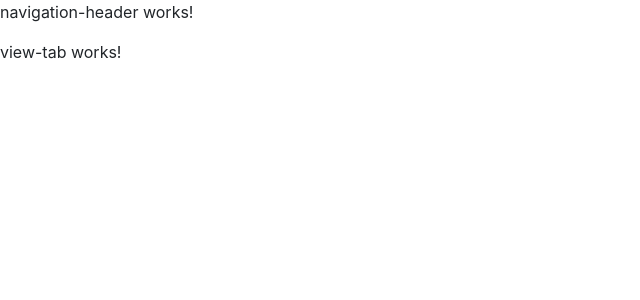
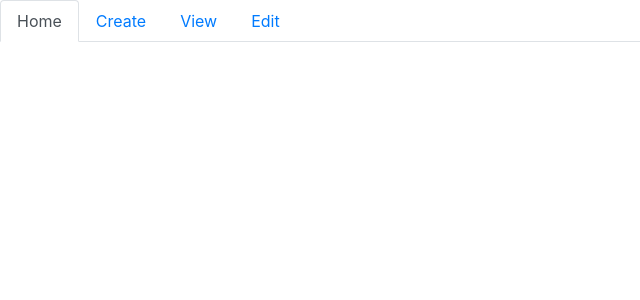
Before and after one commit to aneevel/SimpleTab, an Angular app in the folder simpleTab/: page / in a window 1280 px wide. Shown: the top 300 px of the page, without its empty margins (0-640 px from the left). Built offline with nearby package versions, Linux system fonts and the light colour scheme.

Commit message:
Setup top-level navigation bar

```diff
--- a/simpleTab/src/app/app.component.html
+++ b/simpleTab/src/app/app.component.html
@@ -1,4 +1,2 @@
 <app-navigation-header></app-navigation-header>
-<app-view-tab></app-view-tab>
-
 <router-outlet></router-outlet>
--- a/simpleTab/src/app/navigation-header/navigation-header.component.html
+++ b/simpleTab/src/app/navigation-header/navigation-header.component.html
@@ -1 +1,21 @@
-<p>navigation-header works!</p>
+<ul ngbNav #nav="ngbNav" class="nav-tabs">
+    <li ngbNavItem>
+        <a ngbNavLink>Home</a>
+        <ng-template ngbNavContent></ng-template>
+    </li>
+    <li ngbNavItem>
+        <a ngbNavLink>Create</a>
+        <ng-template ngbNavContent></ng-template>
+    </li>
+    <li ngbNavItem>
+        <a ngbNavLink>View</a>
+        <ng-template ngbNavContent>
+            <app-view-tab></app-view-tab>
+        </ng-template>
+    </li>
+    <li ngbNavItem>
+        <a ngbNavLink>Edit</a>
+        <ng-template ngbNavContent></ng-template>
+    </li>
+</ul>
+<div [ngbNavOutlet]="nav"></div>
```
